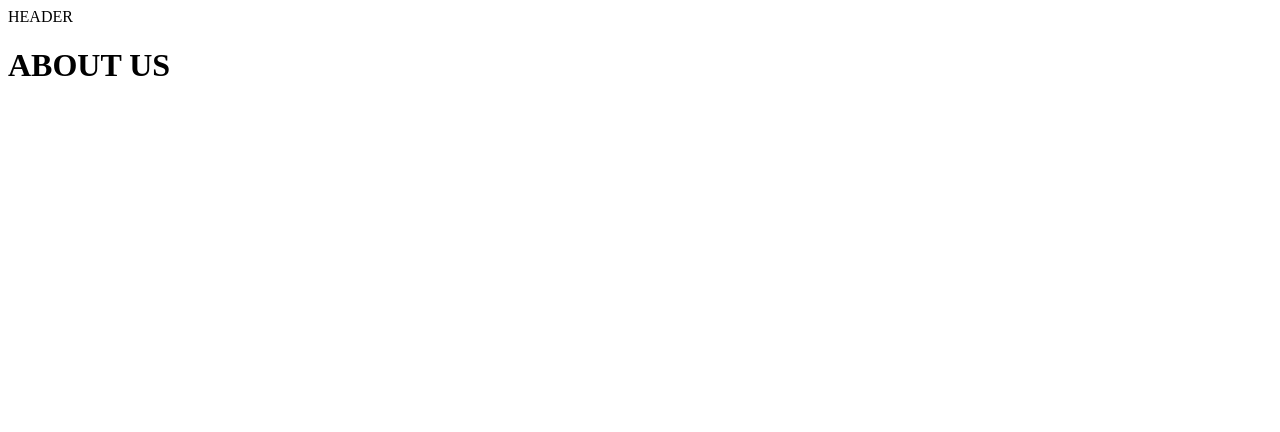
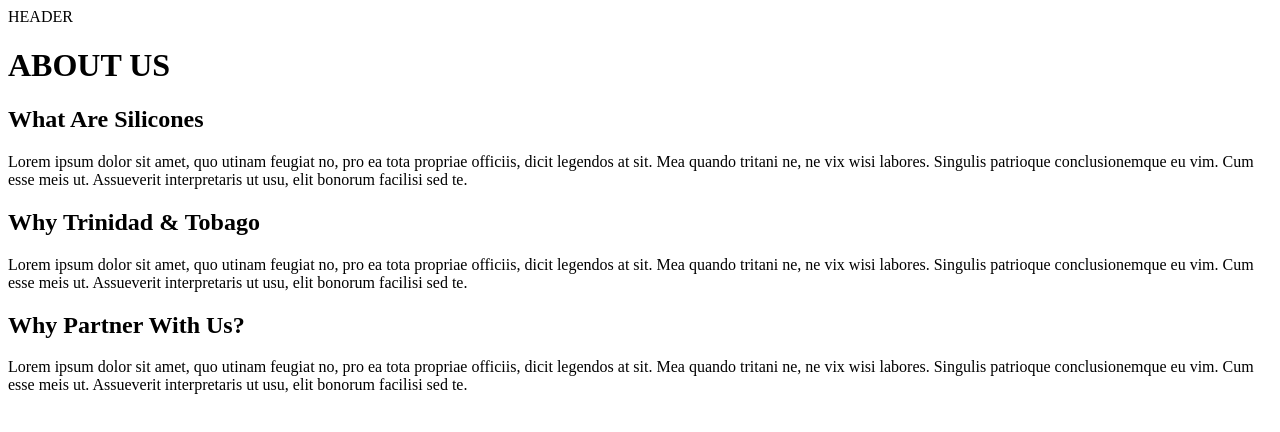
Before and after one commit to AurlinD/trinidad, a React (Create React App) app in the folder client/: page /aboutus in a window 1280 px wide. Shown: the top 432 px of the page. Built offline with nearby package versions, Linux system fonts and the light colour scheme.

Commit message:
basic placeholder template for about_us page made

```diff
--- a/client/src/components/pages/AboutUs.js
+++ b/client/src/components/pages/AboutUs.js
@@ -4,6 +4,20 @@ export default function AboutUs() {
   return <div>
 
   <h1>ABOUT US</h1>
+  <div>
+    <h2> What Are Silicones </h2>
+    <p> Lorem ipsum dolor sit amet, quo utinam feugiat no, pro ea tota propriae officiis, dicit legendos at sit. Mea quando tritani ne, ne vix wisi labores. Singulis patrioque conclusionemque eu vim. Cum esse meis ut. Assueverit interpretaris ut usu, elit bonorum facilisi sed te. </p>
+  </div>
+
+  <div>
+    <h2> Why Trinidad & Tobago </h2>
+    <p> Lorem ipsum dolor sit amet, quo utinam feugiat no, pro ea tota propriae officiis, dicit legendos at sit. Mea quando tritani ne, ne vix wisi labores. Singulis patrioque conclusionemque eu vim. Cum esse meis ut. Assueverit interpretaris ut usu, elit bonorum facilisi sed te. </p>
+  </div>
+
+  <div>
+    <h2> Why Partner With Us? </h2>
+    <p> Lorem ipsum dolor sit amet, quo utinam feugiat no, pro ea tota propriae officiis, dicit legendos at sit. Mea quando tritani ne, ne vix wisi labores. Singulis patrioque conclusionemque eu vim. Cum esse meis ut. Assueverit interpretaris ut usu, elit bonorum facilisi sed te. </p>
+  </div>
 
   </div>;
 }
```
